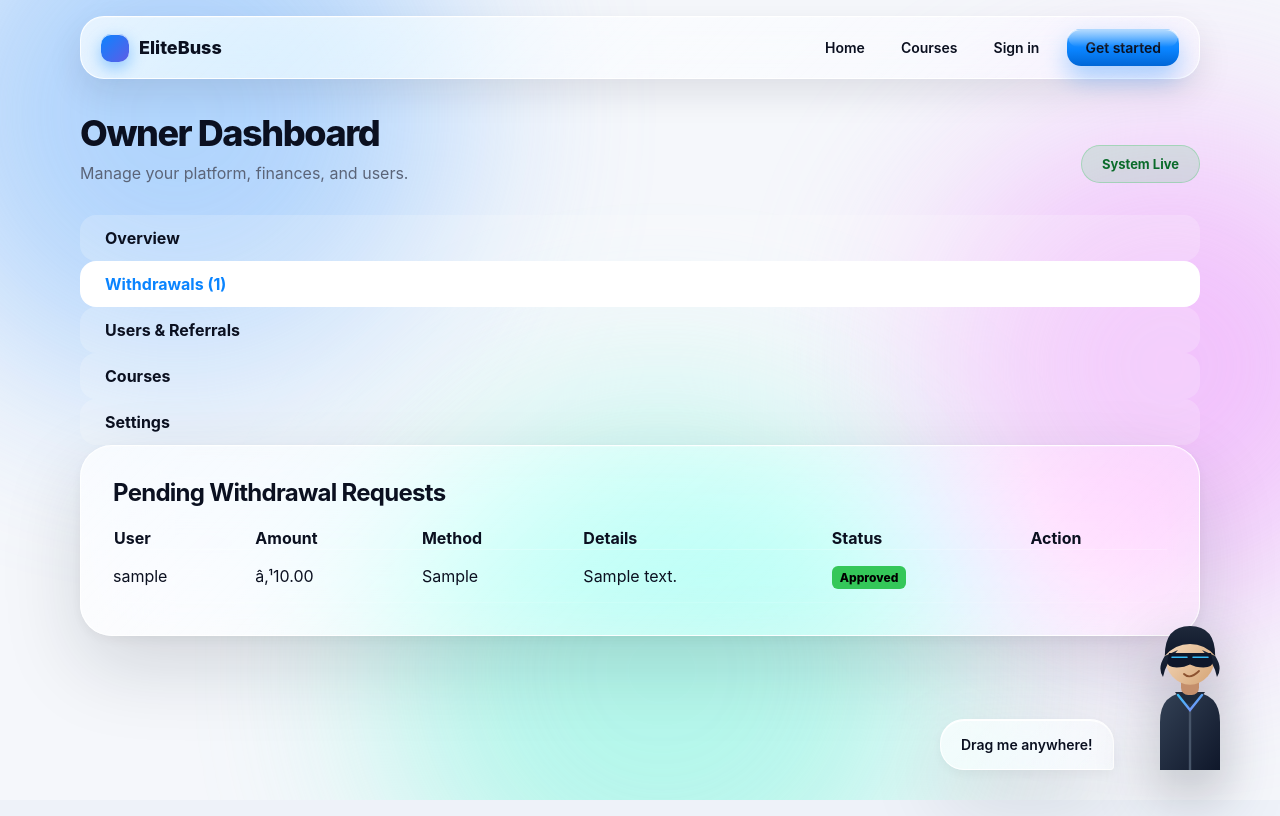
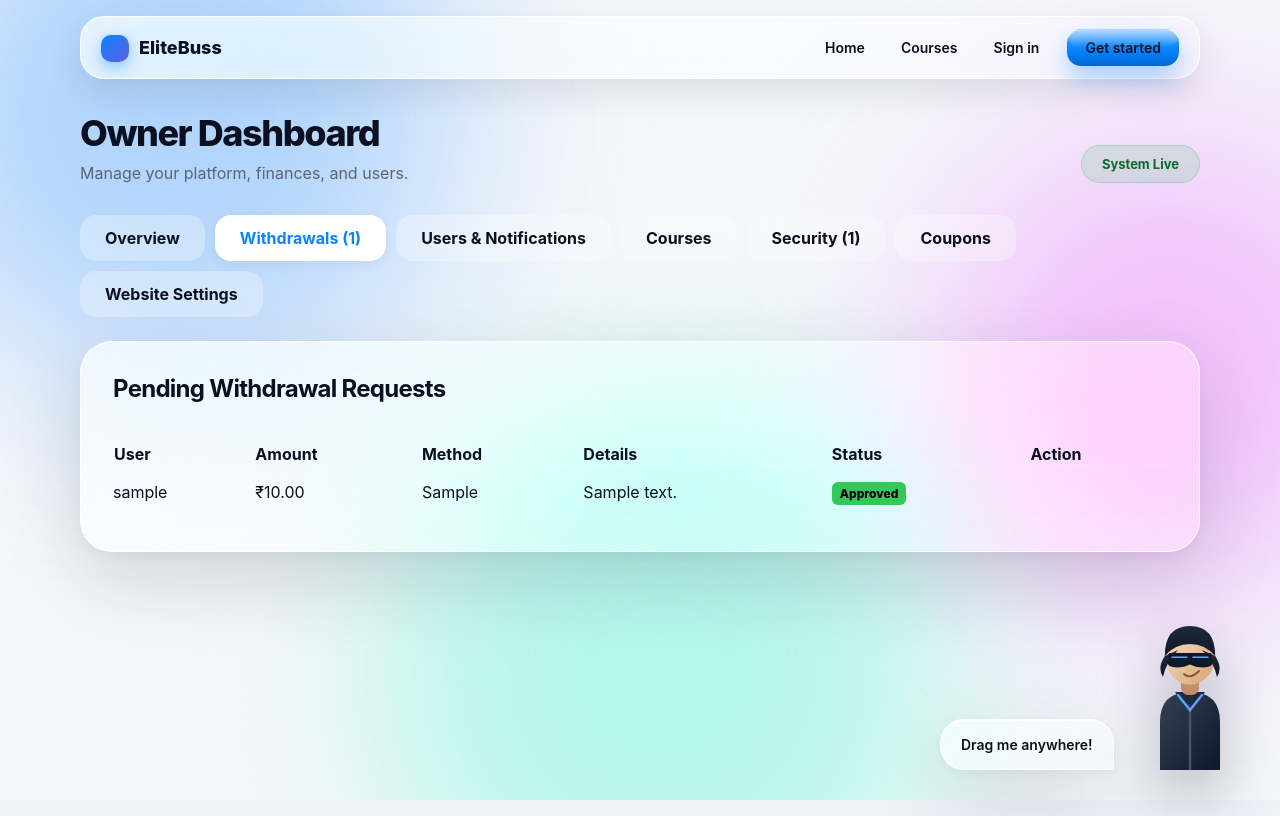
Before and after one commit to rautsid55-dot/elitebuss, a Django app: template core/templates/core/dashboard.html in a window 1280 px wide, after a click that opens the changed part. Run offline with Django 4.2, Linux system fonts and the light colour scheme; tables that the repository leaves empty hold one stand-in row (values such as "Sample post"); the template is opened without the code that fills it: values that come from a table or form of the project are taken from there, most other values are stand-ins (such as "Sample title", 1, 10 or a date in 2020).

Commit message:
Fixed dashboard tabs layout and rupee symbol encoding

```diff
--- a/core/templates/core/dashboard.html
+++ b/core/templates/core/dashboard.html
@@ -1,6 +1,20 @@
 {% extends 'core/base.html' %}
 {% block title %}Owner Panel &middot; EliteBuss{% endblock %}
 {% block content %}
+<style>
+    .settings-tabs { display: flex; gap: 10px; margin-bottom: 24px; flex-wrap: wrap; }
+    .settings-tab {
+        padding: 12px 24px; border-radius: 16px; font-weight: 700; cursor: pointer;
+        background: rgba(255,255,255,.3); border: 1px solid transparent; transition: all .2s;
+    }
+    .settings-tab:hover { background: rgba(255,255,255,.5); }
+    .settings-tab.active { background: #fff; color: #0a84ff; border-color: rgba(255,255,255,.9); box-shadow: 0 4px 12px rgba(0,0,0,.05); }
+    body.dark-mode .settings-tab.active { background: rgba(255,255,255,.1); border-color: rgba(255,255,255,.2); color: #60a5fa; }
+    .settings-pane { display: none; }
+    .settings-pane.active { display: block; animation: fadeIn .3s ease; }
+    @keyframes fadeIn { from{opacity:0; transform:translateY(5px)} to{opacity:1; transform:translateY(0)} }
+</style>
+
 <div style="display:flex; justify-content:space-between; align-items:flex-end; margin-bottom:32px;">
     <div>
         <h1 style="margin:0; font-size:36px; font-weight:800; letter-spacing:-.04em;">Owner Dashboard</h1>
@@ -12,17 +26,28 @@
 <div class="settings-tabs">
     <div class="settings-tab active" onclick="switchTab('tab-overview', this)">Overview</div>
     <div class="settings-tab" onclick="switchTab('tab-withdrawals', this)">Withdrawals ({{ withdrawals.count }})</div>
-    <div class="settings-tab" onclick="switchTab('tab-users', this)">Users & Referrals</div>
+    <div class="settings-tab" onclick="switchTab('tab-users', this)">Users & Notifications</div>
     <div class="settings-tab" onclick="switchTab('tab-courses', this)">Courses</div>
-    <div class="settings-tab" onclick="switchTab('tab-settings', this)">Settings</div>
+    <div class="settings-tab" onclick="switchTab('tab-security', this)">Security ({{ alerts.count }})</div>
+    <div class="settings-tab" onclick="switchTab('tab-coupons', this)">Coupons</div>
+    <div class="settings-tab" onclick="switchTab('tab-settings', this)">Website Settings</div>
 </div>
 
 <!-- Overview Tab -->
 <div id="tab-overview" class="settings-pane active">
     <div style="display:grid; grid-template-columns:repeat(auto-fit,minmax(200px,1fr)); gap:20px; margin-bottom:32px;">
-        <div class="glass" style="padding:24px;"><h3 style="margin:0 0 8px; font-size:12px; text-transform:uppercase; color:var(--muted);">Total Revenue</h3><h2 style="margin:0; font-size:32px;">â‚¹{{ total_revenue }}</h2></div>
-        <div class="glass" style="padding:24px;"><h3 style="margin:0 0 8px; font-size:12px; text-transform:uppercase; color:var(--muted);">Sales</h3><h2 style="margin:0; font-size:32px;">{{ purchases_count }}</h2></div>
-        <div class="glass" style="padding:24px;"><h3 style="margin:0 0 8px; font-size:12px; text-transform:uppercase; color:var(--muted);">Users</h3><h2 style="margin:0; font-size:32px;">{{ users.count }}</h2></div>
+        <div class="glass" style="padding:24px;">
+            <h3 style="margin:0 0 8px; font-size:12px; text-transform:uppercase; color:var(--muted);">Total Revenue</h3>
+            <h2 style="margin:0; font-size:32px;">&#8377;{{ total_revenue }}</h2>
+        </div>
+        <div class="glass" style="padding:24px;">
+            <h3 style="margin:0 0 8px; font-size:12px; text-transform:uppercase; color:var(--muted);">Sales</h3>
+            <h2 style="margin:0; font-size:32px;">{{ purchases_count }}</h2>
+        </div>
+        <div class="glass" style="padding:24px;">
+            <h3 style="margin:0 0 8px; font-size:12px; text-transform:uppercase; color:var(--muted);">Users</h3>
+            <h2 style="margin:0; font-size:32px;">{{ users.count }}</h2>
+        </div>
     </div>
 </div>
 
@@ -30,12 +55,13 @@
 <div id="tab-withdrawals" class="settings-pane">
     <div class="glass" style="padding:32px;">
         <h2 style="margin-top:0;">Pending Withdrawal Requests</h2>
+        <div style="overflow-x:auto;">
             <table style="width:100%; border-collapse:collapse; margin-top:20px;">
                 <tr style="text-align:left; border-bottom:1px solid rgba(255,255,255,.2);"><th>User</th><th>Amount</th><th>Method</th><th>Details</th><th>Status</th><th>Action</th></tr>
                 {% for w in withdrawals %}
                 <tr style="border-bottom:1px solid rgba(255,255,255,.1);">
                     <td style="padding:16px 0;">{{ w.user.username }}</td>
-                <td>â‚¹{{ w.amount }}</td>
+                    <td>&#8377;{{ w.amount }}</td>
                     <td>{{ w.payment_method }}</td>
                     <td>{{ w.payment_details }}</td>
                     <td><span style="padding:4px 8px; border-radius:6px; font-size:12px; font-weight:800; background:{% if w.status == 'Pending' %}#fbbf24{% elif w.status == 'Approved' %}#34c759{% else %}#ff3b30{% endif %}; color:black;">{{ w.status }}</span></td>
@@ -45,10 +71,7 @@
                             {% csrf_token %}<input type="hidden" name="action" value="approve_withdrawal"><input type="hidden" name="withdrawal_id" value="{{ w.id }}">
                             <button type="submit" class="btn" style="padding:6px 12px; font-size:12px; background:#34c759;">Approve</button>
                         </form>
-                    <form method="POST" style="display:inline;">
-                        {% csrf_token %}<input type="hidden" name="action" value="reject_withdrawal"><input type="hidden" name="withdrawal_id" value="{{ w.id }}">
-                        <button type="submit" class="btn danger" style="padding:6px 12px; font-size:12px;">Reject</button>
-                    </form>
+                        <button onclick="showRejectModal('{{ w.id }}')" class="btn danger" style="padding:6px 12px; font-size:12px;">Reject</button>
                         {% endif %}
                     </td>
                 </tr>
@@ -56,13 +79,27 @@
             </table>
         </div>
     </div>
+</div>
 
-<!-- Users Tab -->
+<!-- Users & Notifications Tab -->
 <div id="tab-users" class="settings-pane">
+    <div class="glass" style="padding:32px; margin-bottom:24px;">
+        <h2 style="margin-top:0;">📢 Broadcast to All Users</h2>
+        <p class="muted" style="font-size:14px;">Send a message (like maintenance or new course alerts) to everyone.</p>
+        <form method="POST" style="margin-top:16px;">
+            {% csrf_token %}
+            <input type="hidden" name="action" value="broadcast_notification">
+            <div class="form-group"><input type="text" name="title" placeholder="Title (e.g., Site Update)" required></div>
+            <div class="form-group"><textarea name="message" placeholder="Type your announcement here..." required rows="3"></textarea></div>
+            <button type="submit" class="btn">Send Broadcast</button>
+        </form>
+    </div>
+
     <div class="glass" style="padding:32px;">
         <h2 style="margin-top:0;">All Users</h2>
+        <div style="overflow-x:auto;">
             <table style="width:100%; border-collapse:collapse; margin-top:20px;">
-            <tr style="text-align:left; border-bottom:1px solid rgba(255,255,255,.2);"><th>User ID</th><th>Username</th><th>Referrals Sent</th><th>Action</th></tr>
+                <tr style="text-align:left; border-bottom:1px solid rgba(255,255,255,.2);"><th>User ID</th><th>Username</th><th>Referrals</th><th>Action</th></tr>
                 {% for u in users %}
                 <tr style="border-bottom:1px solid rgba(255,255,255,.1);">
                     <td style="padding:16px 0;">#{{ u.id }}</td>
@@ -73,9 +110,9 @@
                             {% csrf_token %}
                             <input type="hidden" name="action" value="send_notification">
                             <input type="hidden" name="user_id" value="{{ u.id }}">
-                        <input type="text" name="title" placeholder="Title" required style="padding:6px; width:120px; border-radius:8px; border:none;">
-                        <input type="text" name="message" placeholder="Message" required style="padding:6px; width:200px; border-radius:8px; border:none;">
-                        <button type="submit" class="btn" style="padding:6px 12px; font-size:12px;">Send Notify</button>
+                            <input type="text" name="title" placeholder="Title" required style="padding:6px; width:120px; border-radius:8px; border:1px solid rgba(255,255,255,.2); background:rgba(255,255,255,.1); color:var(--ink);">
+                            <input type="text" name="message" placeholder="Message" required style="padding:6px; width:150px; border-radius:8px; border:1px solid rgba(255,255,255,.2); background:rgba(255,255,255,.1); color:var(--ink);">
+                            <button type="submit" class="btn" style="padding:6px 12px; font-size:12px;">Send</button>
                         </form>
                     </td>
                 </tr>
@@ -83,11 +120,12 @@
             </table>
         </div>
     </div>
+</div>
 
 <!-- Courses Tab -->
 <div id="tab-courses" class="settings-pane">
     <div class="glass" style="padding:32px; margin-bottom:24px;">
-        <h2 style="margin-top:0;">âž• Add New Course</h2>
+        <h2 style="margin-top:0;">➕ Add New Course</h2>
         <form method="POST" style="display:grid; grid-template-columns:1fr 1fr; gap:20px; margin-top:20px;">
             {% csrf_token %}
             <input type="hidden" name="action" value="add_course">
@@ -101,12 +139,13 @@
     </div>
     <div class="glass" style="padding:32px;">
         <h2 style="margin-top:0;">Active Courses</h2>
+        <div style="overflow-x:auto;">
             <table style="width:100%; border-collapse:collapse; margin-top:20px;">
                 <tr style="text-align:left; border-bottom:1px solid rgba(255,255,255,.2);"><th>Title</th><th>Price</th><th>Action</th></tr>
                 {% for c in courses %}
                 <tr style="border-bottom:1px solid rgba(255,255,255,.1);">
                     <td style="padding:16px 0;">{{ c.title }}</td>
-                <td>â‚¹{{ c.price }}</td>
+                    <td>&#8377;{{ c.price }}</td>
                     <td>
                         <form method="POST">{% csrf_token %}<input type="hidden" name="action" value="delete_course"><input type="hidden" name="course_id" value="{{ c.id }}"><button type="submit" class="btn danger" style="padding:6px 12px; font-size:12px;">Delete</button></form>
                     </td>
@@ -115,12 +154,14 @@
             </table>
         </div>
     </div>
+</div>
 
 <!-- Security Tab -->
 <div id="tab-security" class="settings-pane">
     <div class="glass" style="padding:32px;">
         <h2 style="margin-top:0;">🚨 Security Alerts</h2>
         <p class="muted">System detected potential fraud or fake referrals.</p>
+        <div style="overflow-x:auto;">
             <table style="width:100%; border-collapse:collapse; margin-top:20px;">
                 <tr style="text-align:left; border-bottom:1px solid rgba(255,255,255,.2);"><th>Type</th><th>Details</th><th>Action</th></tr>
                 {% for a in alerts %}
@@ -135,21 +176,23 @@
             </table>
         </div>
     </div>
+</div>
 
 <!-- Coupons Tab -->
 <div id="tab-coupons" class="settings-pane">
     <div class="glass" style="padding:32px; margin-bottom:24px;">
         <h2 style="margin-top:0;">🎟️ Create Coupon</h2>
-        <form method="POST" style="display:flex; gap:10px; margin-top:16px;">
+        <form method="POST" style="display:flex; gap:10px; margin-top:16px; flex-wrap:wrap;">
             {% csrf_token %}
             <input type="hidden" name="action" value="add_coupon">
-            <input type="text" name="code" placeholder="Code (e.g., NEW50)" required style="flex:1;">
+            <input type="text" name="code" placeholder="Code (e.g., NEW50)" required style="flex:1; min-width:200px;">
             <input type="number" name="discount" placeholder="Discount %" required style="width:120px;">
             <button type="submit" class="btn">Generate</button>
         </form>
     </div>
     <div class="glass" style="padding:32px;">
         <h2 style="margin-top:0;">Active Coupons</h2>
+        <div style="overflow-x:auto;">
             <table style="width:100%; border-collapse:collapse; margin-top:20px;">
                 <tr style="text-align:left; border-bottom:1px solid rgba(255,255,255,.2);"><th>Code</th><th>Discount</th><th>Status</th></tr>
                 {% for c in coupons %}
@@ -158,8 +201,11 @@
                     <td>{{ c.discount_percentage }}% OFF</td>
                     <td><span style="color:#34c759;">Active</span></td>
                 </tr>
+                {% empty %}
+                <tr><td colspan="3" style="text-align:center; color:var(--muted); padding:20px;">No coupons created yet.</td></tr>
                 {% endfor %}
             </table>
+        </div>
     </div>
 </div>
 
@@ -181,13 +227,23 @@
     </div>
 </div>
 
-<style>
-    .settings-tab { padding: 12px 24px; border-radius: 16px; font-weight: 700; cursor: pointer; background: rgba(255,255,255,.2); border: 1px solid transparent; transition: all .2s; }
-    .settings-tab.active { background: #fff; color: #0a84ff; border-color: rgba(255,255,255,.9); }
-    .settings-pane { display: none; }
-    .settings-pane.active { display: block; animation: fadeIn .3s ease; }
-    @keyframes fadeIn { from{opacity:0; transform:translateY(5px)} to{opacity:1; transform:translateY(0)} }
-</style>
+<!-- Reject Modal -->
+<div id="rejectModal" style="display:none; position:fixed; inset:0; background:rgba(0,0,0,0.5); backdrop-filter:blur(10px); z-index:9999; align-items:center; justify-content:center;">
+    <div class="glass" style="padding:32px; width:90%; max-width:400px;">
+        <h2 style="margin-top:0;">Reject Withdrawal</h2>
+        <form method="POST" id="rejectForm">
+            {% csrf_token %}
+            <input type="hidden" name="action" value="reject_withdrawal">
+            <input type="hidden" name="withdrawal_id" id="rejectId">
+            <div class="form-group"><label>Reason for Rejection</label><input type="text" name="reject_reason" required placeholder="e.g., Invalid UPI ID"></div>
+            <div style="display:flex; gap:10px; margin-top:20px;">
+                <button type="button" onclick="document.getElementById('rejectModal').style.display='none'" class="btn ghost" style="flex:1;">Cancel</button>
+                <button type="submit" class="btn danger" style="flex:1;">Confirm Reject</button>
+            </div>
+        </form>
+    </div>
+</div>
+
 <script>
     function switchTab(tabId, btn) {
         document.querySelectorAll('.settings-pane').forEach(el => el.classList.remove('active'));
@@ -195,5 +251,9 @@
         document.getElementById(tabId).classList.add('active');
         btn.classList.add('active');
     }
+    function showRejectModal(id) {
+        document.getElementById('rejectId').value = id;
+        document.getElementById('rejectModal').style.display = 'flex';
+    }
 </script>
 {% endblock %}
```
Lines whose indentation alone changed are shown as unchanged.
